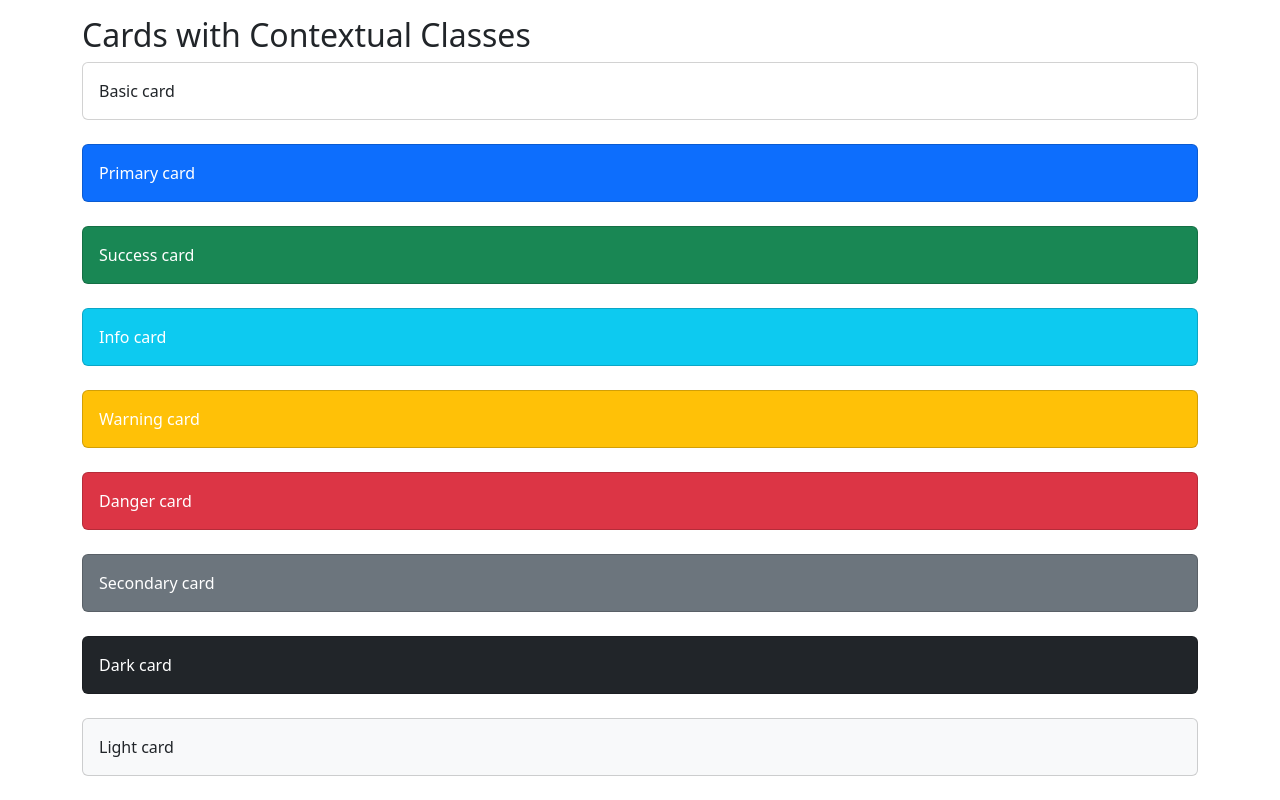
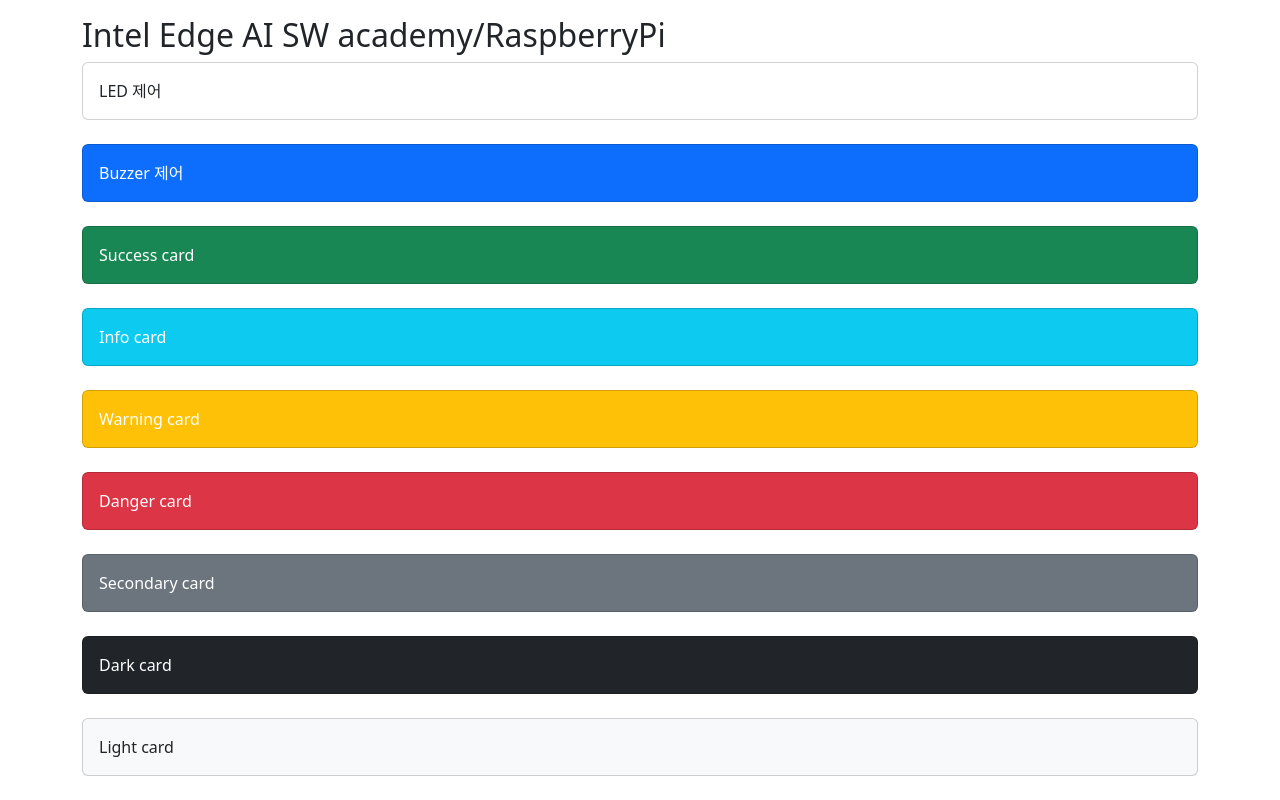
Before and after one commit to brkim92/RaspberryPi, a plain HTML site: page index.html in a window 1280 px wide. Drawn offline with nearby package versions, Linux system fonts and the light colour scheme.

Commit message:
Update index.html

```diff
--- a/index.html
+++ b/index.html
@@ -10,13 +10,13 @@
 <body>
 
 <div class="container mt-3">
-  <h2>Cards with Contextual Classes</h2>
+  <h2>Intel Edge AI SW academy/RaspberryPi</h2>
   <div class="card">
-    <div class="card-body">Basic card</div>
+    <div class="card-body">LED 제어</div>
   </div>
   <br>
   <div class="card bg-primary text-white">
-    <div class="card-body">Primary card</div>
+    <div class="card-body">Buzzer 제어</div>
   </div>
   <br>
   <div class="card bg-success text-white">
```
